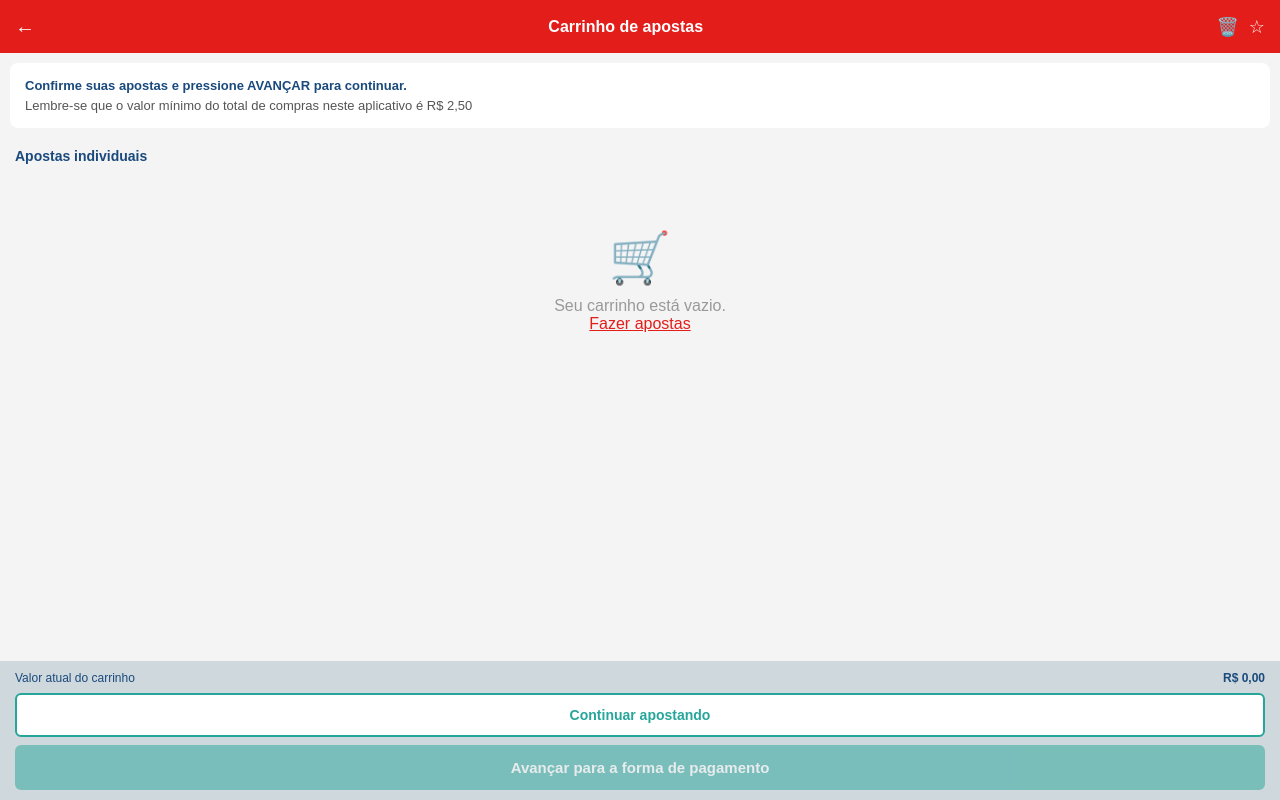
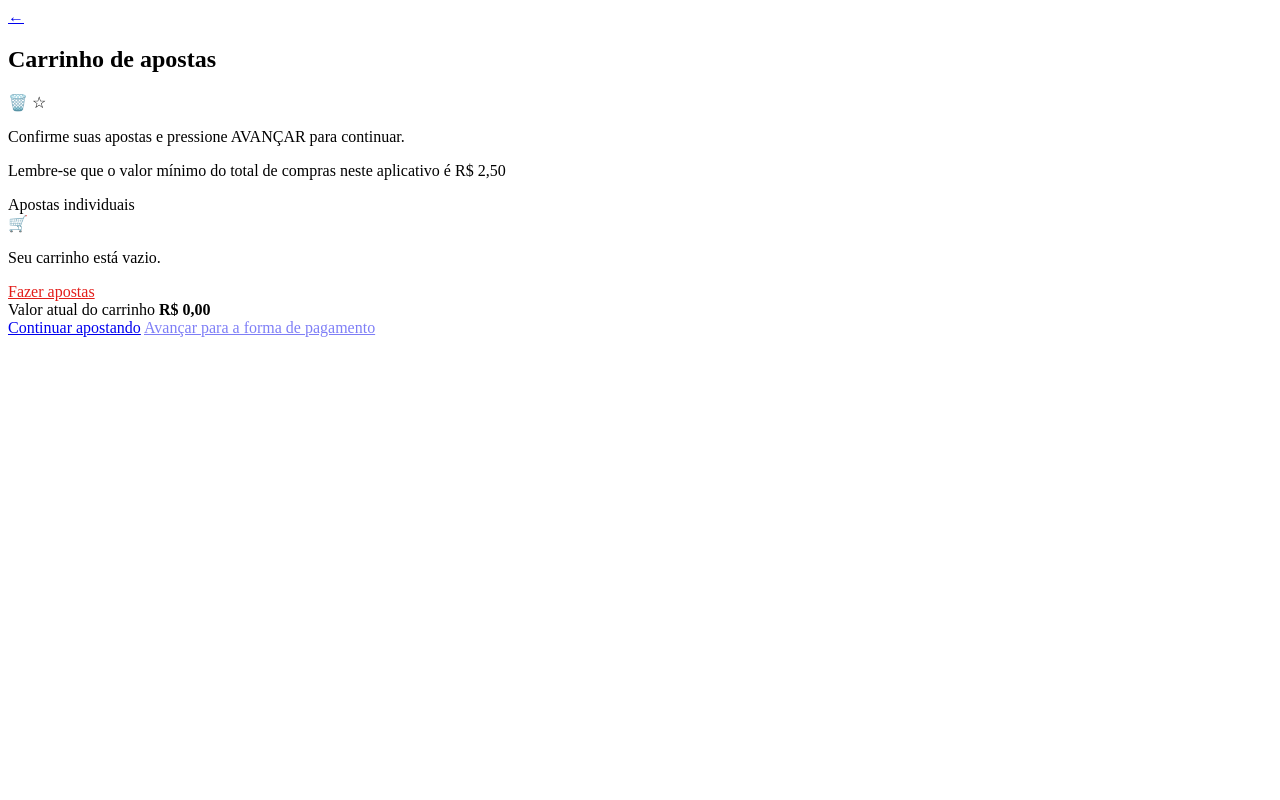
Before and after one commit to gahbrielsoares/donos-do-palpite, a website: page carrinho.html in a window 1280 px wide. Drawn offline with Linux system fonts and the light colour scheme.

Commit message:
Update carrinho.html

```diff
--- a/carrinho.html
+++ b/carrinho.html
@@ -1,153 +1,12 @@
 <!DOCTYPE html>
 <html lang="pt-br">
 <head>
-    <meta charset="UTF-8">
-    <meta name="viewport" content="width=device-width, initial-scale=1.0">
+    <meta charset="UTF-8" />
+    <meta name="viewport" content="width=device-width, initial-scale=1" />
     <title>Donos do Palpite - Carrinho</title>
     <style>
-        * { margin: 0; padding: 0; box-sizing: border-box; }
-        body { font-family: Arial, sans-serif; background: #f4f4f4; padding-bottom: 100px; }
-
-        header {
-            background: #e31d1a;
-            color: white;
-            padding: 15px;
-            display: flex;
-            align-items: center;
-            gap: 10px;
-        }
-        header a { color: white; text-decoration: none; font-size: 20px; }
-        header h2 { flex: 1; text-align: center; font-size: 16px; }
-        .header-icons { display: flex; gap: 10px; font-size: 18px; }
-
-        .alert-box {
-            background: white;
-            padding: 15px;
-            margin: 10px;
-            border-radius: 8px;
-            font-size: 13px;
-        }
-        .alert-box p:first-child { color: #1a4a7c; font-weight: bold; margin-bottom: 5px; }
-        .alert-box p:last-child { color: #555; }
-
-        .section-title {
-            color: #1a4a7c;
-            font-weight: bold;
-            font-size: 14px;
-            padding: 10px 15px 5px;
-        }
-
-        .bet-card {
-            background: white;
-            margin: 0 10px 10px;
-            border-radius: 8px;
-            padding: 15px;
-            box-shadow: 0 1px 4px rgba(0,0,0,0.08);
-        }
-
-        .bet-card-header {
-            display: flex;
-            justify-content: space-between;
-            align-items: center;
-            margin-bottom: 10px;
-            padding-bottom: 8px;
-            border-bottom: 1px solid #eee;
-        }
-
-        .bet-card-header .bet-name { color: #e31d1a; font-weight: bold; font-size: 14px; }
-        .bet-card-header .bet-price { font-weight: bold; color: #333; }
-        .btn-delete { background: none; border: none; cursor: pointer; font-size: 18px; color: #999; }
-        .btn-delete:hover { color: #e31d1a; }
-
-        .bet-game {
-            display: flex;
-            align-items: flex-start;
-            padding: 6px 0;
-            font-size: 12px;
-            border-bottom: 1px solid #f0f0f0;
-        }
-        .bet-game:last-child { border-bottom: none; }
-
-        .bet-options {
-            display: flex;
-            flex-direction: column;
-            gap: 3px;
-            flex: 1;
-        }
-
-        .bet-option {
-            display: flex;
-            align-items: center;
-            gap: 6px;
-            color: #555;
-        }
-
-        .bet-option.chosen { color: #333; font-weight: bold; }
-
-        .dot {
-            width: 10px;
-            height: 10px;
-            border-radius: 50%;
-            border: 2px solid #ccc;
-            flex-shrink: 0;
-        }
-        .dot.filled { background: #e31d1a; border-color: #e31d1a; }
-
-        .empty-cart {
-            text-align: center;
-            padding: 60px 20px;
-            color: #999;
-        }
-        .empty-cart .icon { font-size: 50px; margin-bottom: 10px; }
-
-        footer {
-            position: fixed;
-            bottom: 0;
-            width: 100%;
-            background: #cfd8dc;
-            padding: 10px 15px;
-        }
-
-        .footer-total {
-            display: flex;
-            justify-content: space-between;
-            font-size: 12px;
-            color: #1a4a7c;
-            margin-bottom: 8px;
-        }
-
-        .btn-continue {
-            display: block;
-            width: 100%;
-            background: white;
-            border: 2px solid #26a69a;
-            color: #26a69a;
-            padding: 12px;
-            border-radius: 6px;
-            font-weight: bold;
-            font-size: 14px;
-            text-align: center;
-            cursor: pointer;
-            margin-bottom: 8px;
-            text-decoration: none;
-        }
-
-        .btn-advance {
-            display: block;
-            width: 100%;
-            background: #26a69a;
-            color: white;
-            border: none;
-            padding: 14px;
-            border-radius: 6px;
-            font-weight: bold;
-            font-size: 15px;
-            text-align: center;
-            cursor: pointer;
-            text-decoration: none;
-        }
-
-        .btn-advance:hover { background: #1e8a7e; }
+        /* (mesmo CSS do código anterior, omitido aqui para brevidade) */
+        /* Inclua todo o CSS do carrinho.html que enviei anteriormente */
     </style>
 </head>
 <body>
@@ -180,8 +39,6 @@
 </footer>
 
 <script>
-    const gameNames = JSON.parse(localStorage.getItem('gameNames') || '{}');
-
     function renderCart() {
         const cart = JSON.parse(localStorage.getItem('cart') || '[]');
         const container = document.getElementById('cart-list');
@@ -221,6 +78,8 @@
         }).join('');
 
         footerTotal.innerText = `R$ ${totalGeral.toFixed(2)}`;
+        document.getElementById('btn-advance').style.pointerEvents = 'auto';
+        document.getElementById('btn-advance').style.opacity = '1';
     }
 
     function renderBetGames(bet) {
```
